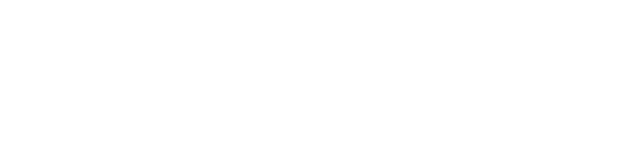
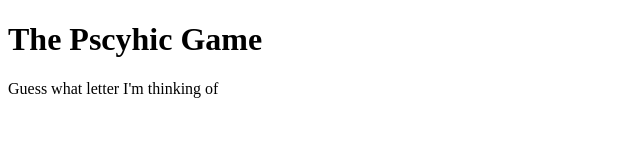
Before and after one commit to Level126Noob/Psychic-Game, a plain HTML site: page index.html in a window 1280 px wide. Shown: the whole page, without its empty margins (0-640 px from the left). Drawn offline with Linux system fonts and the light colour scheme.

Commit message:
linked javascript added html text

```diff
--- a/assets/javascript/game.js
+++ b/assets/javascript/game.js
@@ -0,0 +1 @@
+var userguess = "Your Guesses so far"
--- a/index.html
+++ b/index.html
@@ -4,9 +4,15 @@
     <meta charset="UTF-8">
     <meta name="viewport" content="width=device-width, initial-scale=1.0">
     <meta http-equiv="X-UA-Compatible" content="ie=edge">
+
     <title>Document</title>
 </head>
 <body>
+    <h1>The Pscyhic Game</h1>
+    <p>Guess what letter I'm thinking of</p>
+    <script src="/assets/javascript/game.js">
+
+    </script>
 
 </body>
 </html>
```
